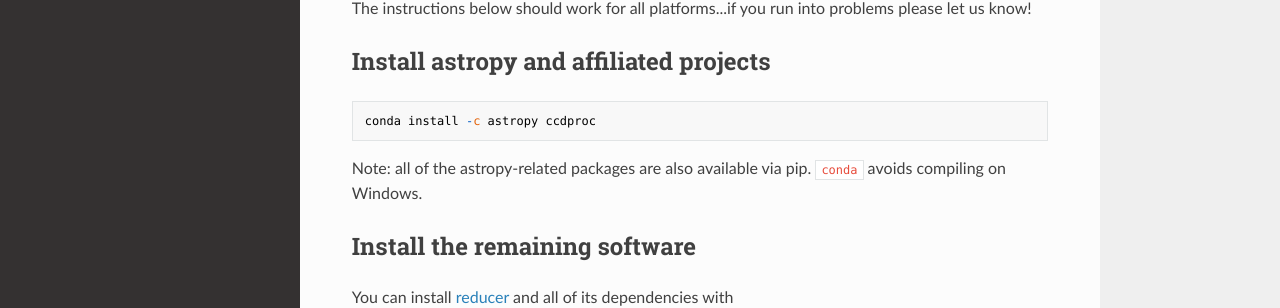
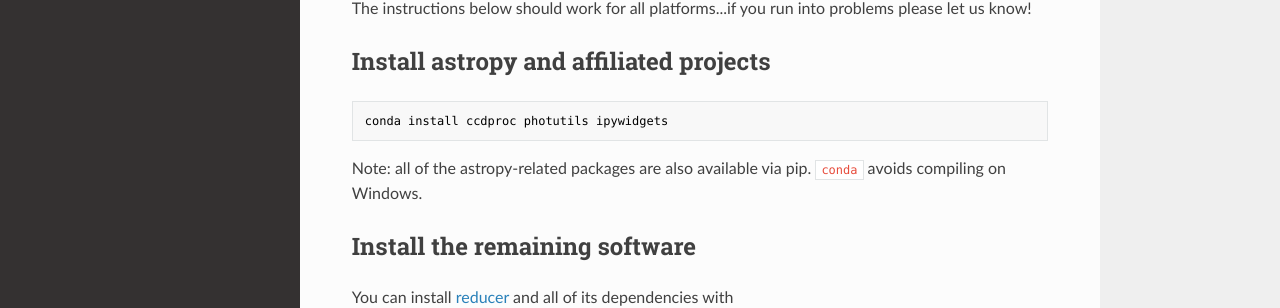
Before and after one commit to mwcraig/astro_research_setup, an MkDocs documentation site: the page built from docs/getting-started/install-astro-stuff.md, in a window 1280 px wide. Shown: the part 393-701 px from the top of the page. Built offline with MkDocs 1.6.1, drawn with Linux system fonts in a browser that asks for light colours; nearby versions of some CDN libraries; old or Windows-style settings are respelled for this version of MkDocs.

Commit message:
Update package install instructions

````diff
--- a/docs/getting-started/install-astro-stuff.md
+++ b/docs/getting-started/install-astro-stuff.md
@@ -14,7 +14,7 @@ The instructions below should work for all platforms...if you run into problems
 ## Install astropy and affiliated projects
 
 ```
-conda install -c astropy ccdproc
+conda install ccdproc photutils ipywidgets
 ```
 
 Note: all of the astropy-related packages are also available via pip. `conda` avoids compiling on Windows.
````
